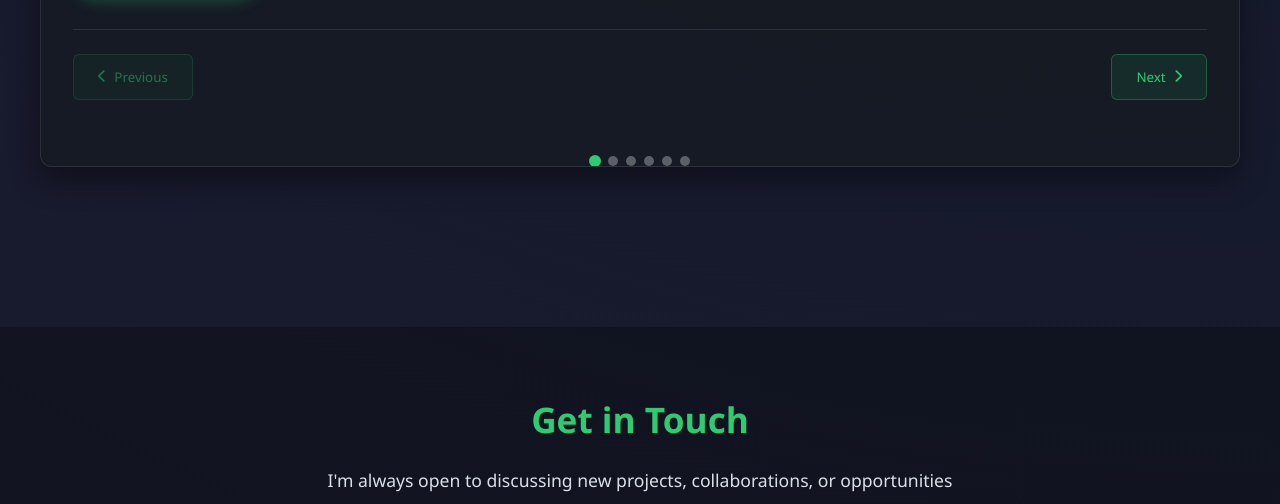
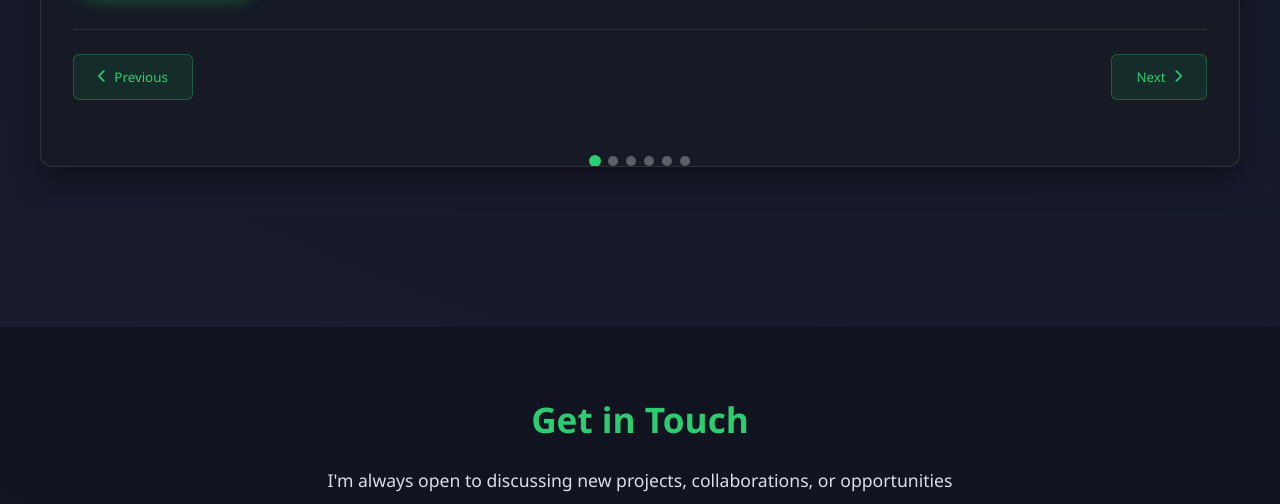
Before and after one commit to Daxy215/husalk, a plain HTML site: page index.html in a window 1280 px wide. Shown: the part 1972-2476 px from the top of the page. Drawn offline with Linux system fonts and the light colour scheme; animation ran at ten frames a second.

Commit message:
Fixed button being disabled by default

```diff
--- a/index.html
+++ b/index.html
@@ -627,7 +627,7 @@
             </a>
 
             <div class="project-navigation">
-                <button class="nav-button prev" id="prev-project" disabled>
+                <button class="nav-button prev" id="prev-project">
                     <i class="fas fa-chevron-left"></i> Previous
                 </button>
 
@@ -811,9 +811,11 @@
         projects.forEach((_, i) => {
             const dot = document.createElement('div');
             dot.className = `dot ${i === 0 ? 'active' : ''}`;
+
             dot.addEventListener('click', () => {
                 if (!isNavigating) updateShowcase(i);
             });
+
             dotsContainer.appendChild(dot);
         });
     }
```
